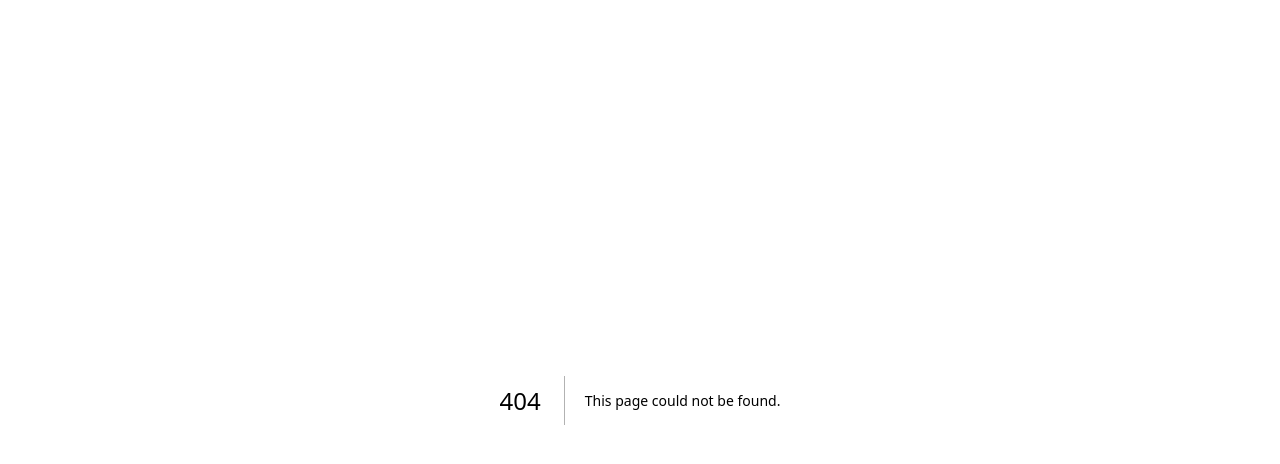
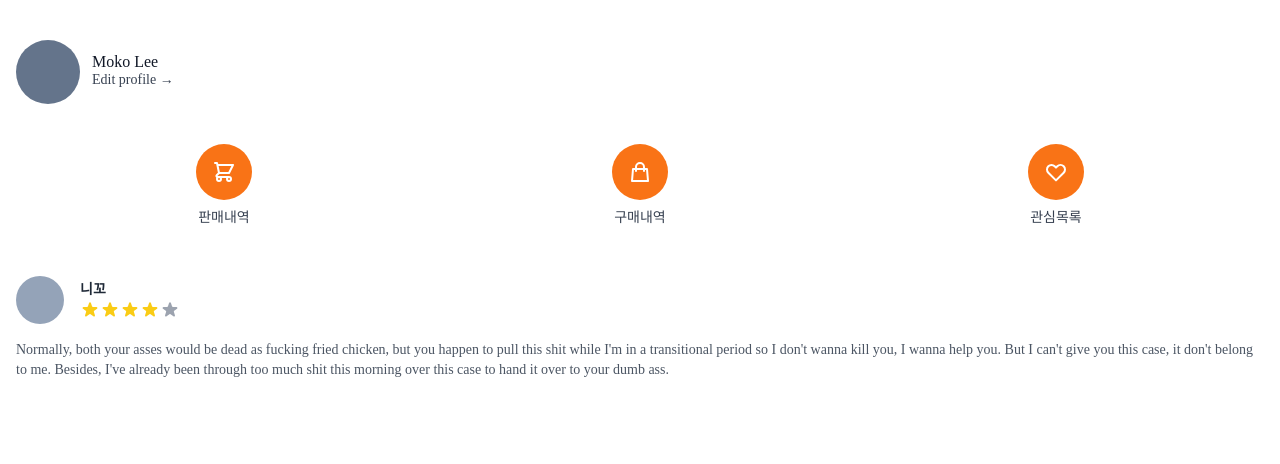
Before and after one commit to moko0428/carrot-market, a Next.js app: page /profile in a window 1280 px wide. Before the commit this address had no page. Shown: the top 464 px of the page. Built offline with nearby package versions, Linux system fonts and the light colour scheme.

Commit message:
profile pafe clear

```diff
--- /dev/null
+++ b/pages/profile.tsx
@@ -0,0 +1,147 @@
+import type { NextPage } from "next";
+
+const Profile: NextPage = () => {
+  return (
+    <div className="py-10 px-4">
+      <div className="flex items-center space-x-3">
+        <div className="w-16 h-16 bg-slate-500 rounded-full" />
+        <div className="flex flex-col">
+          <span className="font-medium text-gray-900">Moko Lee</span>
+          <span className="text-sm text-gray-700">Edit profile &rarr;</span>
+        </div>
+      </div>
+      <div className="mt-10 flex justify-around">
+        <div className="flex flex-col items-center">
+          <div className="w-14 h-14 text-white bg-orange-500 rounded-full flex items-center justify-center">
+            <svg
+              className="w-6 h-6"
+              fill="none"
+              stroke="currentColor"
+              viewBox="0 0 24 24"
+              xmlns="http://www.w3.org/2000/svg"
+            >
+              <path
+                strokeLinecap="round"
+                strokeLinejoin="round"
+                strokeWidth="2"
+                d="M3 3h2l.4 2M7 13h10l4-8H5.4M7 13L5.4 5M7 13l-2.293 2.293c-.63.63-.184 1.707.707 1.707H17m0 0a2 2 0 100 4 2 2 0 000-4zm-8 2a2 2 0 11-4 0 2 2 0 014 0z"
+              ></path>
+            </svg>
+          </div>
+          <span className="text-sm mt-2 font-medium text-gray-700">
+            판매내역
+          </span>
+        </div>
+        <div className="flex flex-col items-center">
+          <div className="w-14 h-14 text-white bg-orange-500 rounded-full flex items-center justify-center">
+            <svg
+              className="w-6 h-6"
+              fill="none"
+              stroke="currentColor"
+              viewBox="0 0 24 24"
+              xmlns="http://www.w3.org/2000/svg"
+            >
+              <path
+                strokeLinecap="round"
+                strokeLinejoin="round"
+                strokeWidth="2"
+                d="M16 11V7a4 4 0 00-8 0v4M5 9h14l1 12H4L5 9z"
+              ></path>
+            </svg>
+          </div>
+          <span className="text-sm mt-2 font-medium text-gray-700">
+            구매내역
+          </span>
+        </div>
+        <div className="flex flex-col items-center">
+          <div className="w-14 h-14 text-white bg-orange-500 rounded-full flex items-center justify-center">
+            <svg
+              className="w-6 h-6"
+              fill="none"
+              stroke="currentColor"
+              viewBox="0 0 24 24"
+              xmlns="http://www.w3.org/2000/svg"
+            >
+              <path
+                strokeLinecap="round"
+                strokeLinejoin="round"
+                strokeWidth="2"
+                d="M4.318 6.318a4.5 4.5 0 000 6.364L12 20.364l7.682-7.682a4.5 4.5 0 00-6.364-6.364L12 7.636l-1.318-1.318a4.5 4.5 0 00-6.364 0z"
+              ></path>
+            </svg>
+          </div>
+          <span className="text-sm mt-2 font-medium text-gray-700">
+            관심목록
+          </span>
+        </div>
+      </div>
+      <div className="mt-12">
+        <div className="flex space-x-4 items-center">
+          <div className="w-12 h-12 rounded-full bg-slate-400" />
+          <div>
+            <h4 className="text-sm font-bold text-gray-800">니꼬</h4>
+            <div className="flex items-center">
+              <svg
+                className="text-yellow-400 h-5 w-5"
+                xmlns="http://www.w3.org/2000/svg"
+                viewBox="0 0 20 20"
+                fill="currentColor"
+                aria-hidden="true"
+              >
+                <path d="M9.049 2.927c.3-.921 1.603-.921 1.902 0l1.07 3.292a1 1 0 00.95.69h3.462c.969 0 1.371 1.24.588 1.81l-2.8 2.034a1 1 0 00-.364 1.118l1.07 3.292c.3.921-.755 1.688-1.54 1.118l-2.8-2.034a1 1 0 00-1.175 0l-2.8 2.034c-.784.57-1.838-.197-1.539-1.118l1.07-3.292a1 1 0 00-.364-1.118L2.98 8.72c-.783-.57-.38-1.81.588-1.81h3.461a1 1 0 00.951-.69l1.07-3.292z" />
+              </svg>
+              <svg
+                className="text-yellow-400 h-5 w-5"
+                xmlns="http://www.w3.org/2000/svg"
+                viewBox="0 0 20 20"
+                fill="currentColor"
+                aria-hidden="true"
+              >
+                <path d="M9.049 2.927c.3-.921 1.603-.921 1.902 0l1.07 3.292a1 1 0 00.95.69h3.462c.969 0 1.371 1.24.588 1.81l-2.8 2.034a1 1 0 00-.364 1.118l1.07 3.292c.3.921-.755 1.688-1.54 1.118l-2.8-2.034a1 1 0 00-1.175 0l-2.8 2.034c-.784.57-1.838-.197-1.539-1.118l1.07-3.292a1 1 0 00-.364-1.118L2.98 8.72c-.783-.57-.38-1.81.588-1.81h3.461a1 1 0 00.951-.69l1.07-3.292z" />
+              </svg>
+              <svg
+                className="text-yellow-400 h-5 w-5"
+                xmlns="http://www.w3.org/2000/svg"
+                viewBox="0 0 20 20"
+                fill="currentColor"
+                aria-hidden="true"
+              >
+                <path d="M9.049 2.927c.3-.921 1.603-.921 1.902 0l1.07 3.292a1 1 0 00.95.69h3.462c.969 0 1.371 1.24.588 1.81l-2.8 2.034a1 1 0 00-.364 1.118l1.07 3.292c.3.921-.755 1.688-1.54 1.118l-2.8-2.034a1 1 0 00-1.175 0l-2.8 2.034c-.784.57-1.838-.197-1.539-1.118l1.07-3.292a1 1 0 00-.364-1.118L2.98 8.72c-.783-.57-.38-1.81.588-1.81h3.461a1 1 0 00.951-.69l1.07-3.292z" />
+              </svg>
+              <svg
+                className="text-yellow-400 h-5 w-5"
+                xmlns="http://www.w3.org/2000/svg"
+                viewBox="0 0 20 20"
+                fill="currentColor"
+                aria-hidden="true"
+              >
+                <path d="M9.049 2.927c.3-.921 1.603-.921 1.902 0l1.07 3.292a1 1 0 00.95.69h3.462c.969 0 1.371 1.24.588 1.81l-2.8 2.034a1 1 0 00-.364 1.118l1.07 3.292c.3.921-.755 1.688-1.54 1.118l-2.8-2.034a1 1 0 00-1.175 0l-2.8 2.034c-.784.57-1.838-.197-1.539-1.118l1.07-3.292a1 1 0 00-.364-1.118L2.98 8.72c-.783-.57-.38-1.81.588-1.81h3.461a1 1 0 00.951-.69l1.07-3.292z" />
+              </svg>
+              <svg
+                className="text-gray-400 h-5 w-5"
+                xmlns="http://www.w3.org/2000/svg"
+                viewBox="0 0 20 20"
+                fill="currentColor"
+                aria-hidden="true"
+              >
+                <path d="M9.049 2.927c.3-.921 1.603-.921 1.902 0l1.07 3.292a1 1 0 00.95.69h3.462c.969 0 1.371 1.24.588 1.81l-2.8 2.034a1 1 0 00-.364 1.118l1.07 3.292c.3.921-.755 1.688-1.54 1.118l-2.8-2.034a1 1 0 00-1.175 0l-2.8 2.034c-.784.57-1.838-.197-1.539-1.118l1.07-3.292a1 1 0 00-.364-1.118L2.98 8.72c-.783-.57-.38-1.81.588-1.81h3.461a1 1 0 00.951-.69l1.07-3.292z" />
+              </svg>
+            </div>
+          </div>
+        </div>
+        <div className="mt-4 text-gray-600 text-sm">
+          <p>
+            Normally, both your asses would be dead as fucking fried chicken,
+            but you happen to pull this shit while I&apos;m in a transitional
+            period so I don&apos;t wanna kill you, I wanna help you. But I
+            can&apos;t give you this case, it don&apos;t belong to me. Besides,
+            I&apos;ve already been through too much shit this morning over this
+            case to hand it over to your dumb ass.
+          </p>
+        </div>
+      </div>
+    </div>
+  );
+};
+
+export default Profile;
```
